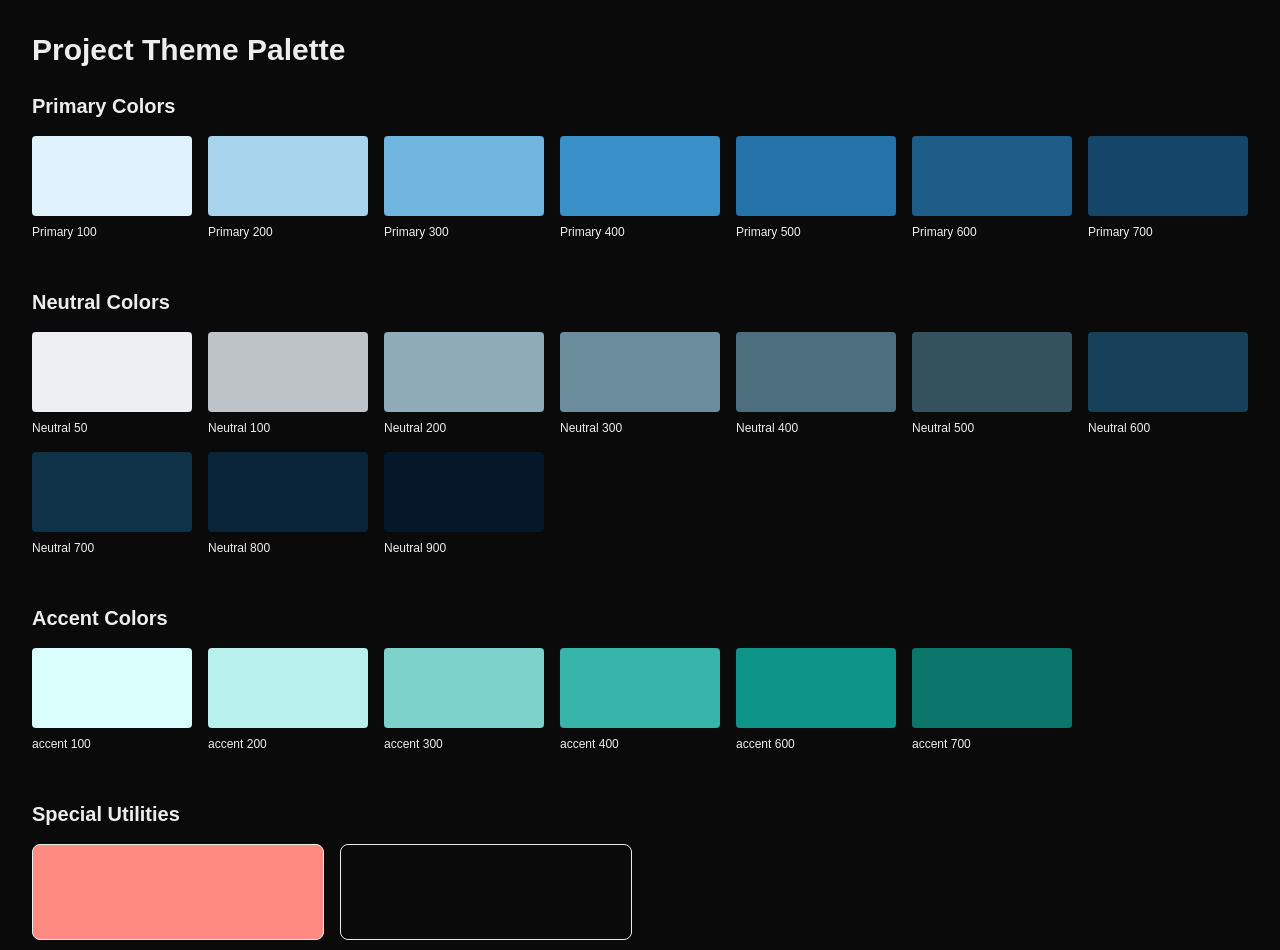
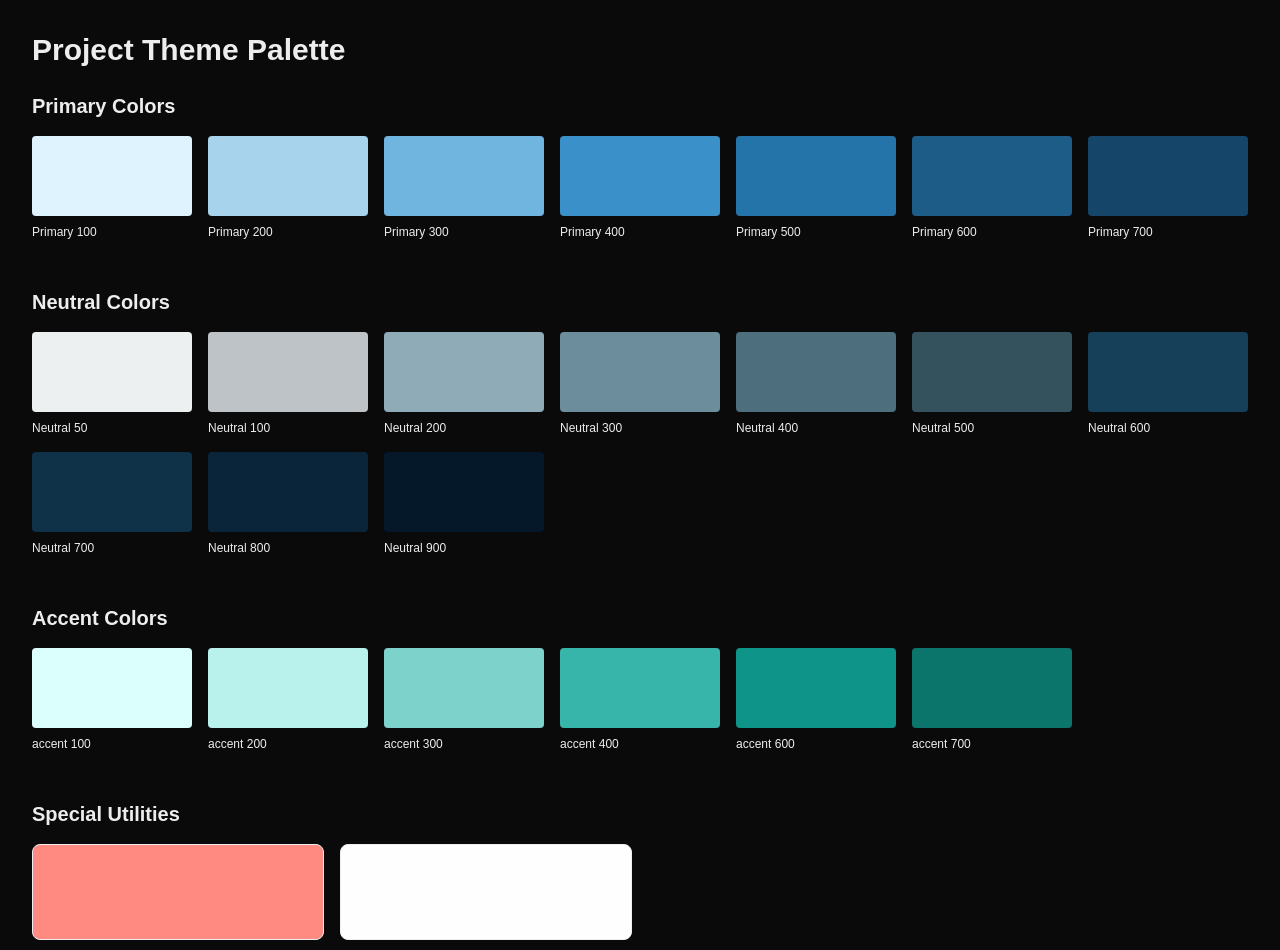
Before and after one commit to Marwan-Mamdouh/scholar, a Next.js app: page / in a window 1280 px wide. Shown: the top 950 px of the page. Built offline with nearby package versions, Linux system fonts and the light colour scheme.

Commit message:
style: add the white surface color in defaults

```diff
--- a/src/app/globals.css
+++ b/src/app/globals.css
@@ -91,6 +91,7 @@
   --color-primary-error: #ff8a81;
 
   /* Neutral Colors */
+  --color-white-surface: #fefefe;
   --color-neutral-50: #ecf0f1;
   --color-neutral-100: #bdc3c7;
   --color-neutral-200: #8fabb8;
@@ -129,6 +130,7 @@
     --color-primary-error: #ff8a81;
 
     /* Neutral Colors */
+    --color-white-surface: #fefefe;
     --color-neutral-50: #ecf0f1;
     --color-neutral-100: #bdc3c7;
     --color-neutral-200: #8fabb8;
```
